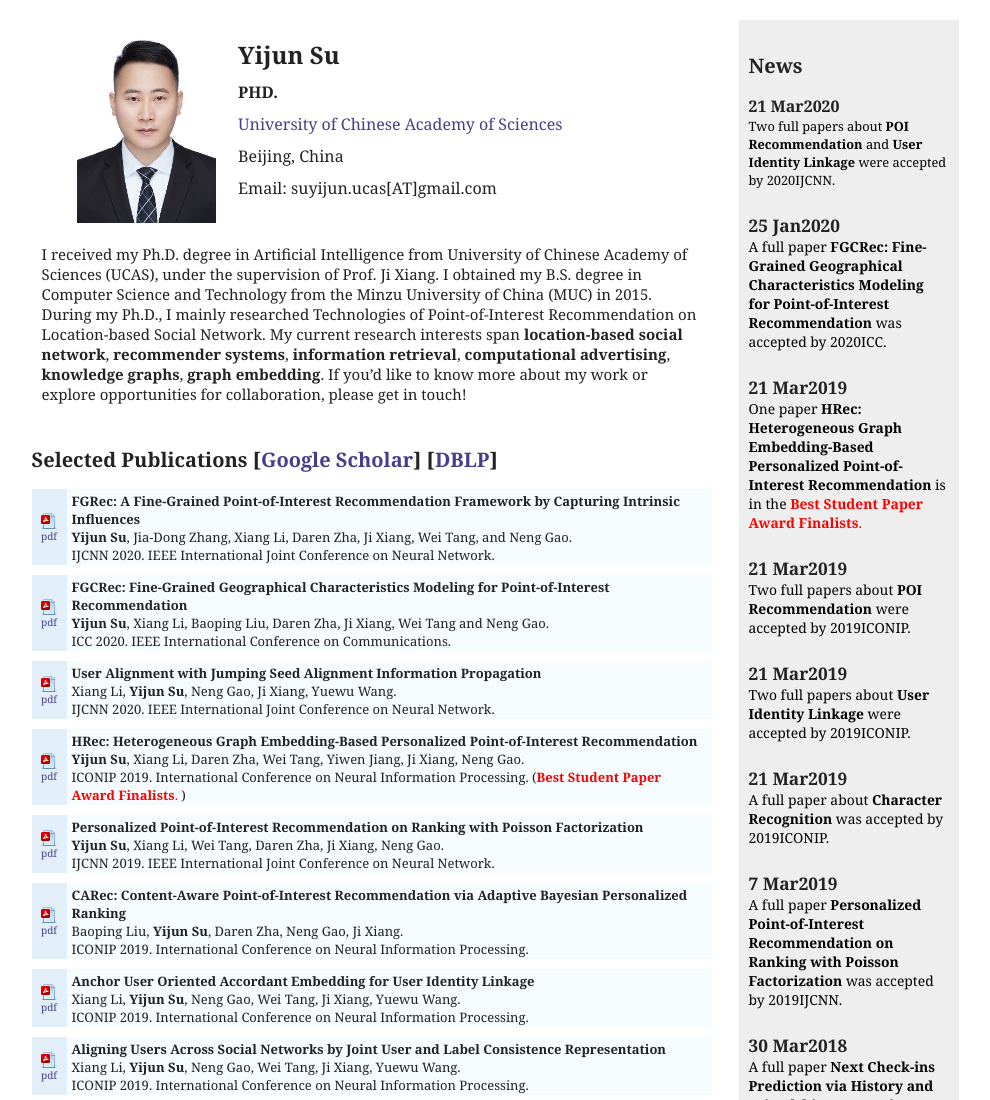
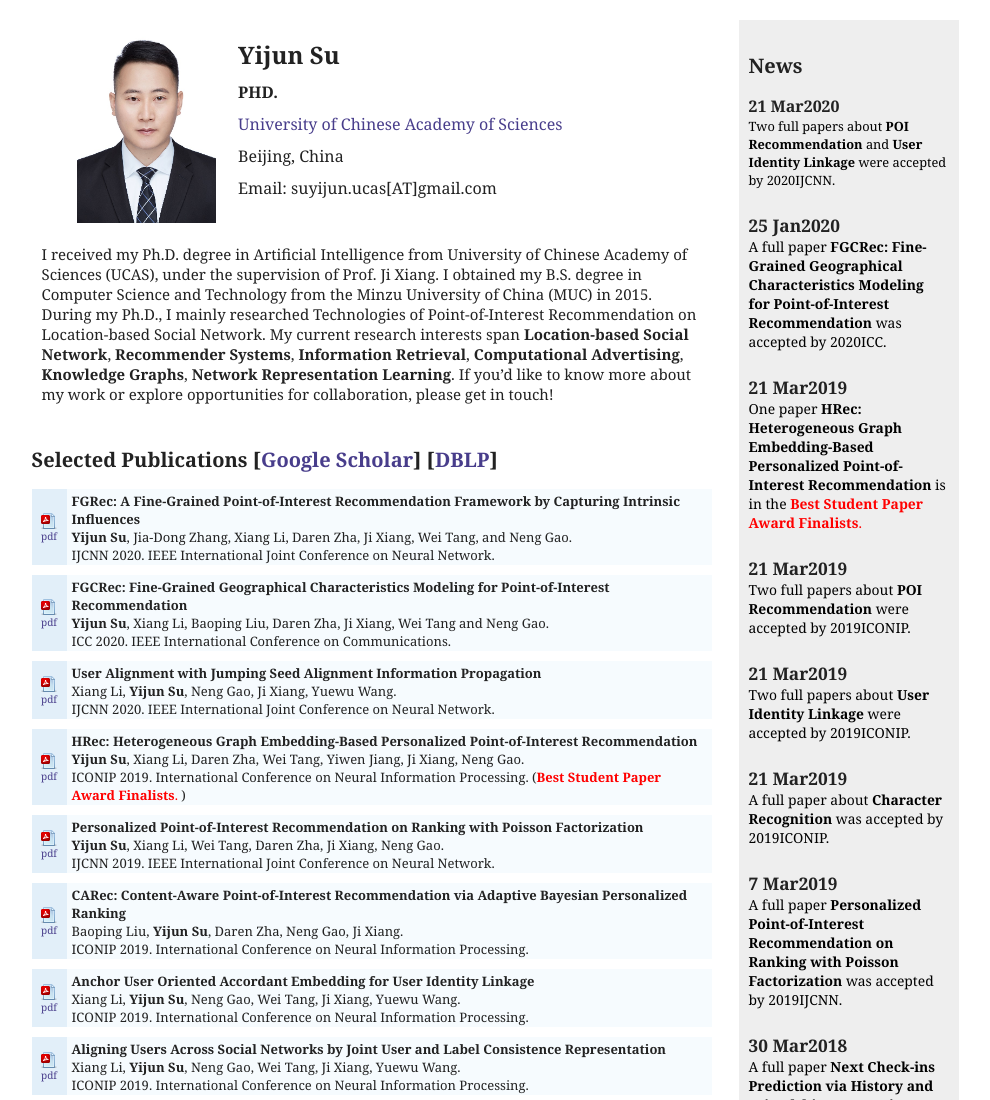
Before and after one commit to ShawnSu007/yijunsu.github.io-1, a plain HTML site: page index.html in a window 1280 px wide. Shown: the top 1100 px of the page, without its empty margins (145-1135 px from the left). Drawn offline with Linux system fonts and the light colour scheme.

Commit message:
Add files via upload

```diff
--- a/index.html
+++ b/index.html
@@ -106,7 +106,7 @@ Email: suyijun.ucas[AT]gmail.com </a><br>
 I received my Ph.D. degree in Artificial Intelligence from University of Chinese Academy of Sciences (UCAS), under the supervision of Prof. Ji Xiang.
 I obtained my B.S. degree in Computer Science and Technology from the Minzu University of China (MUC) in 2015.
 During my Ph.D., I mainly researched Technologies of Point-of-Interest Recommendation on Location-based Social Network.
-My current research interests span <b>location-based social network</b>, <b>recommender systems</b>, <b>information retrieval</b>, <b>computational advertising</b>, <b>knowledge graphs</b>, <b>graph embedding</b>.
+My current research interests span <b>Location-based Social Network</b>, <b>Recommender Systems</b>, <b>Information Retrieval</b>, <b>Computational Advertising</b>, <b>Knowledge Graphs</b>, <b>Network Representation Learning</b>.
 If you’d like to know more about my work or explore opportunities for collaboration, please get in touch!
 </div>
 
```
